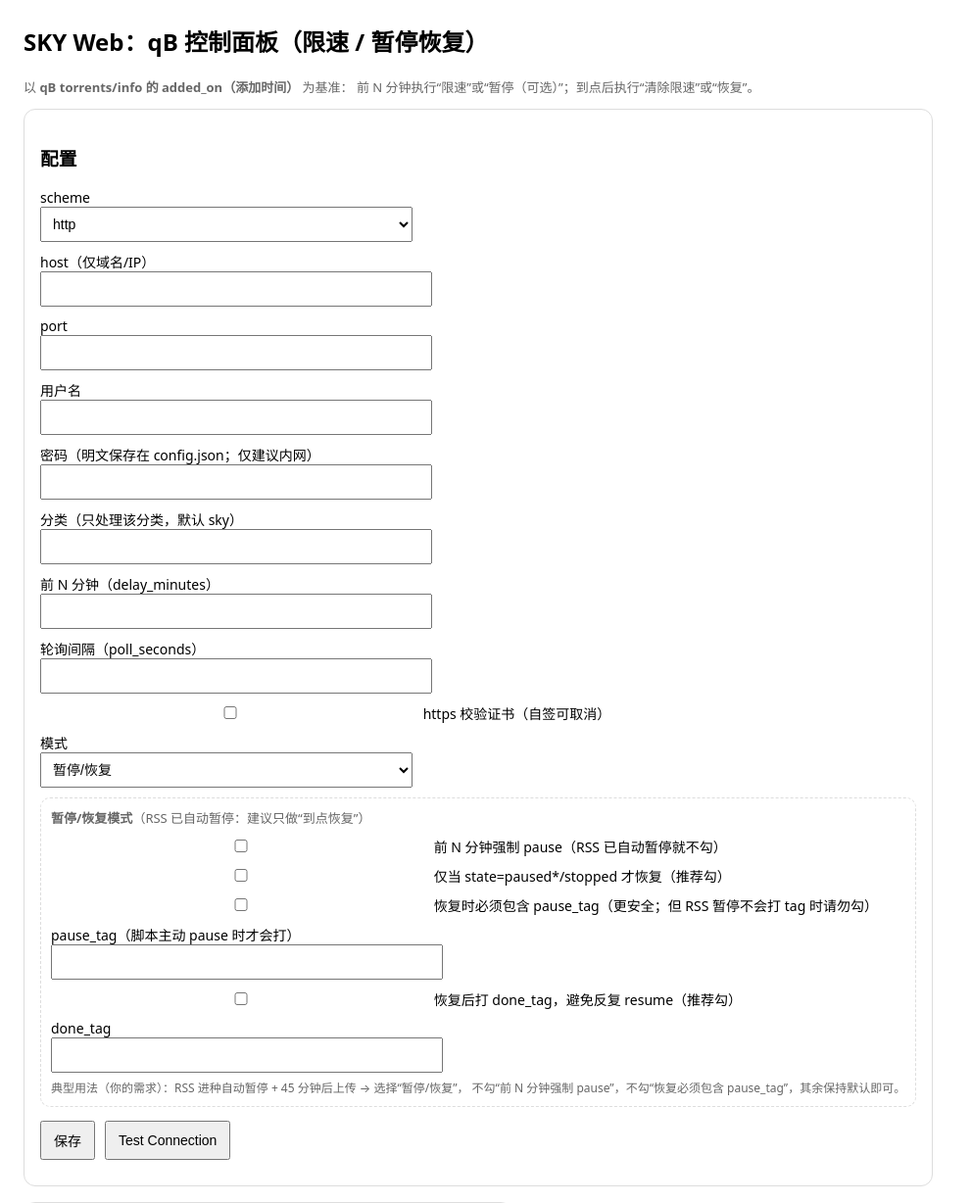
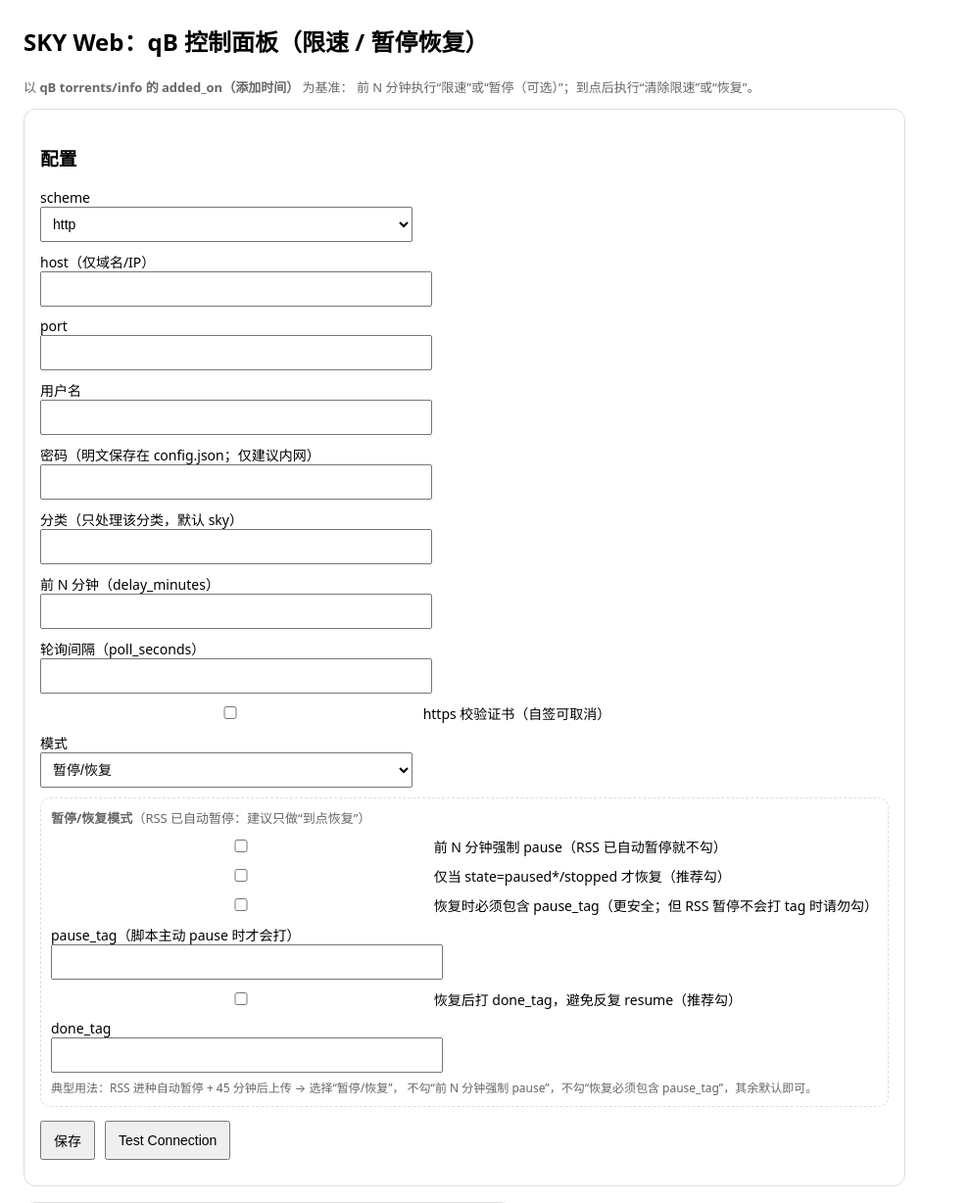
Before and after one commit to zyy3096/sky-web, a Flask app: template templates/index.html in a window 1280 px wide. Shown: the top 1228 px of the page at 98% size, without its empty margins (0-991 px from the left). Run offline with Flask 3, Linux system fonts and the light colour scheme; the template is opened without the code that fills it, so the values that code supplies are empty.

Commit message:
Add files via upload

```diff
--- a/templates/index.html
+++ b/templates/index.html
@@ -109,8 +109,8 @@
           <input name="done_tag" value="{{ cfg.done_tag }}" />
 
           <div class="hint">
-            典型用法（你的需求）：RSS 进种自动暂停 + 45 分钟后上传 → 选择“暂停/恢复”，
-            不勾“前 N 分钟强制 pause”，不勾“恢复必须包含 pause_tag”，其余保持默认即可。
+            典型用法：RSS 进种自动暂停 + 45 分钟后上传 → 选择“暂停/恢复”，
+            不勾“前 N 分钟强制 pause”，不勾“恢复必须包含 pause_tag”，其余默认即可。
           </div>
         </div>
 
```
